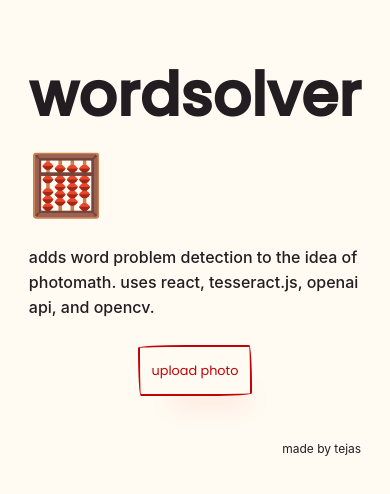
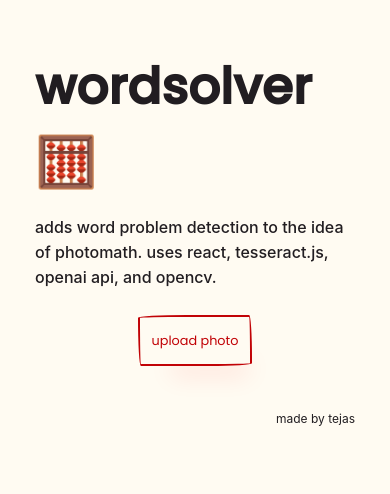
Before and after one commit to tejaspolu/wordsolver, a React (Create React App) app: page / in a window 390 px wide. Shown: the top 494 px of the page. Built offline with nearby package versions, Linux system fonts and the light colour scheme.

Commit message:
css changes

```diff
--- a/src/App.css
+++ b/src/App.css
@@ -40,7 +40,9 @@ div.App-body {
 
 .title-text{
   font-size: 60px;
-  font-family: "poppins-medium";
+  font-family: "poppins-medium", -apple-system, BlinkMacSystemFont, 'Segoe UI', 'Roboto', 'Oxygen',
+  'Ubuntu', 'Cantarell', 'Fira Sans', 'Droid Sans', 'Helvetica Neue',
+  sans-serif;
 }
 
 .app-description {
@@ -56,7 +58,9 @@ div.App-body {
 }
 
 button {
-  font-family: "poppins-regular";
+  font-family: "poppins-regular", -apple-system, BlinkMacSystemFont, 'Segoe UI', 'Roboto', 'Oxygen',
+  'Ubuntu', 'Cantarell', 'Fira Sans', 'Droid Sans', 'Helvetica Neue',
+  sans-serif;
   align-self: center;
   background-color: #FFFBF2;
   background-image: none;
@@ -133,7 +137,9 @@ button:focus {
 .answer-div {
   padding-top: 20px;
   font-size: 25px;
-  font-family: "poppins-medium";
+  font-family: "poppins-medium", -apple-system, BlinkMacSystemFont, 'Segoe UI', 'Roboto', 'Oxygen',
+  'Ubuntu', 'Cantarell', 'Fira Sans', 'Droid Sans', 'Helvetica Neue',
+  sans-serif;
 }
 
 .answer-text {
@@ -149,3 +155,9 @@ button:focus {
   color: #A50113;
   font-weight: 500;
 }
+
+@media screen and (max-width: 605px) {
+  .title-text {
+    font-size: 50px; /* Change font size for smaller screens */
+  }
+}
```
